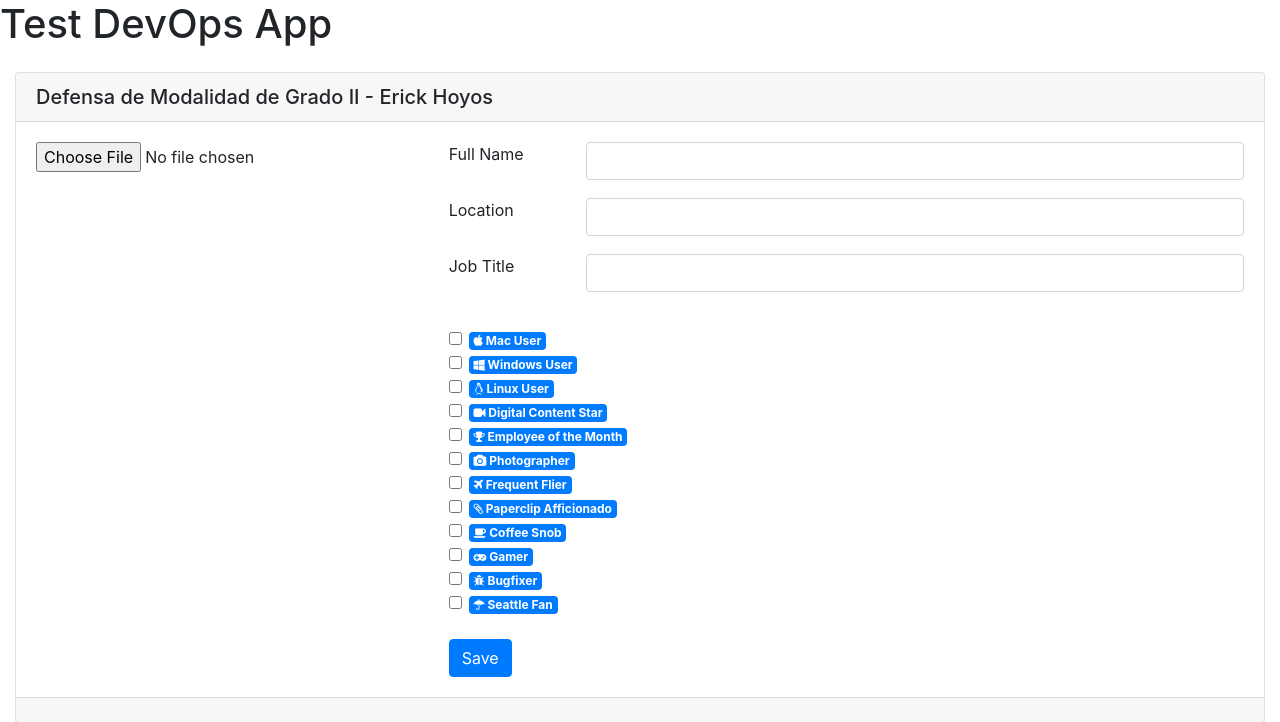
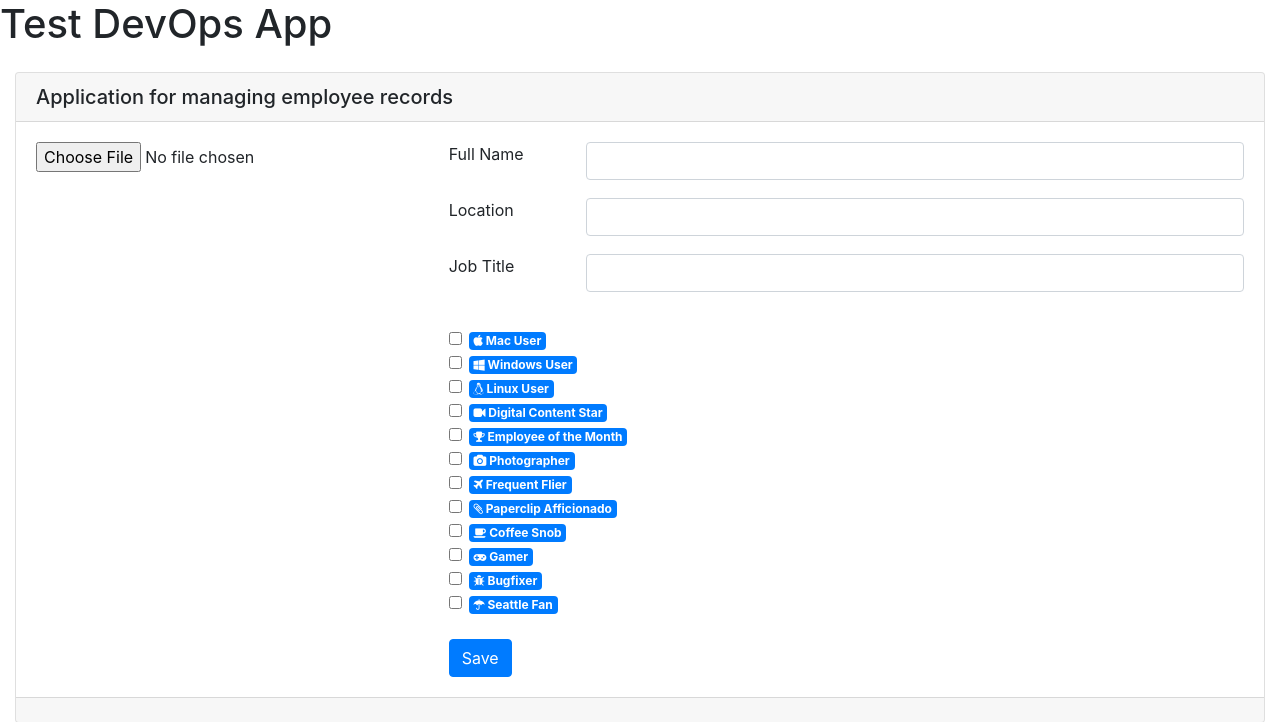
Before and after one commit to ehoyos89/FlaskApp, a Flask app: page /add in a window 1280 px wide. Shown: the top 722 px of the page. Run offline with Flask 3, Linux system fonts and the light colour scheme; some libraries are stand-ins or nearby versions.

Commit message:
se cambio el titulo de se muestra en el template de jinja

```diff
--- a/templates/view-edit.html
+++ b/templates/view-edit.html
@@ -1,6 +1,8 @@
 {% extends "main.html" %}
 {% block head %}
-Defensa de Modalidad de Grado II - Erick Hoyos
+Application for managing employee records
+{% endblock %}
+{% block title %}
 {% endblock %}
 {% block body %}
 <form method="POST" enctype="multipart/form-data" action="{{ url_for('save') }}">
```
